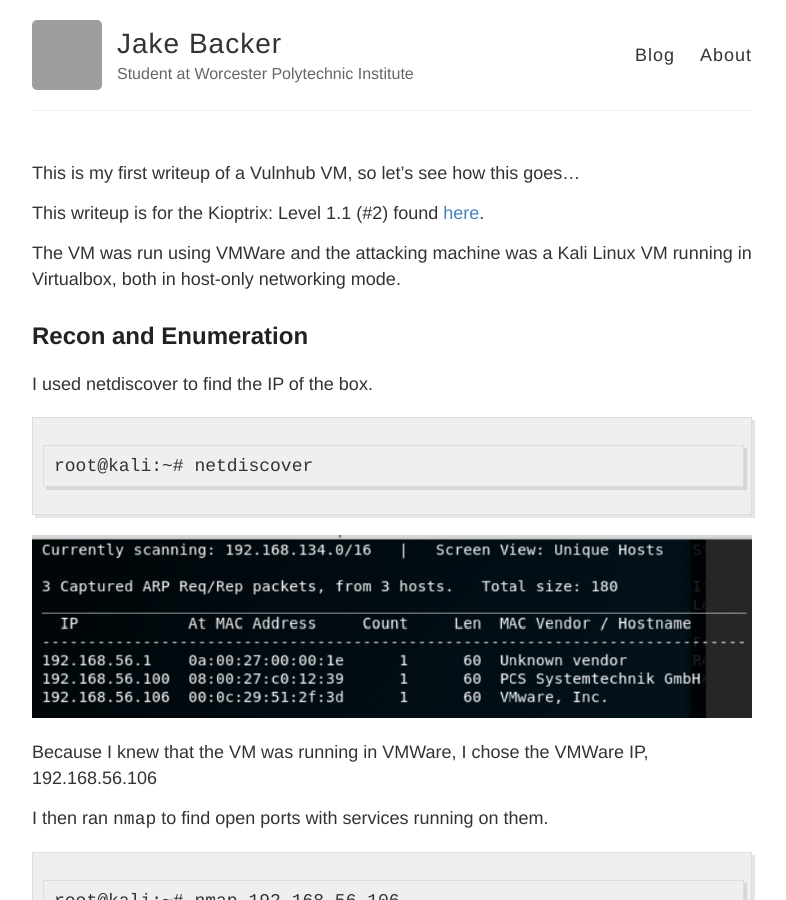
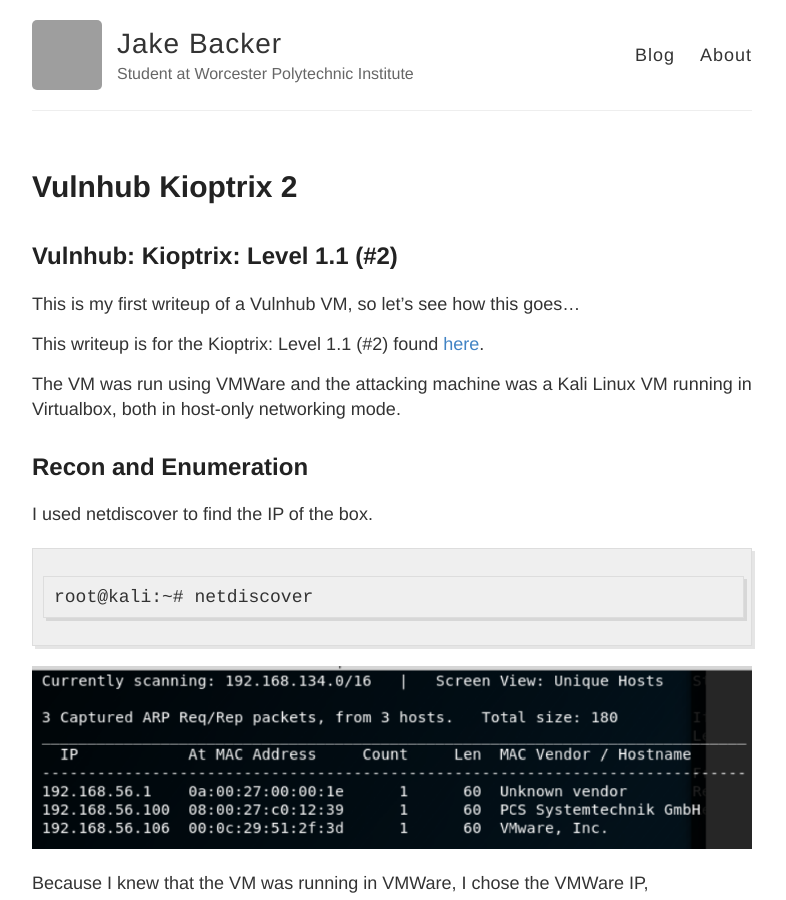
Before and after one commit to jakebacker/jakebacker.github.io, a Jekyll site: the page built from _posts/2019-10-20-Vulnhub-Kioptrix-Level-1-1.md, in a window 1280 px wide and 900 px high. Shown: the whole window, without its empty margins (248-1034 px from the left). Built offline with Jekyll 4.4.1, drawn with Linux system fonts in a browser that asks for light colours; our own code applies the rules of GitHub Pages for plain Markdown files; grey boxes are pictures that could not be loaded.

Commit message:
This is annoying me

```diff
--- a/_posts/2019-10-20-Vulnhub-Kioptrix-Level-1-1.md
+++ b/_posts/2019-10-20-Vulnhub-Kioptrix-Level-1-1.md
@@ -1,7 +1,9 @@
 ---
 layout: post
-title: Vulnhub: Kioptrix 2
+title: Vulnhub Kioptrix 2
 ---
+
+## Vulnhub: Kioptrix: Level 1.1 (#2)
 
 This is my first writeup of a Vulnhub VM, so let's see how this goes...
 
```
